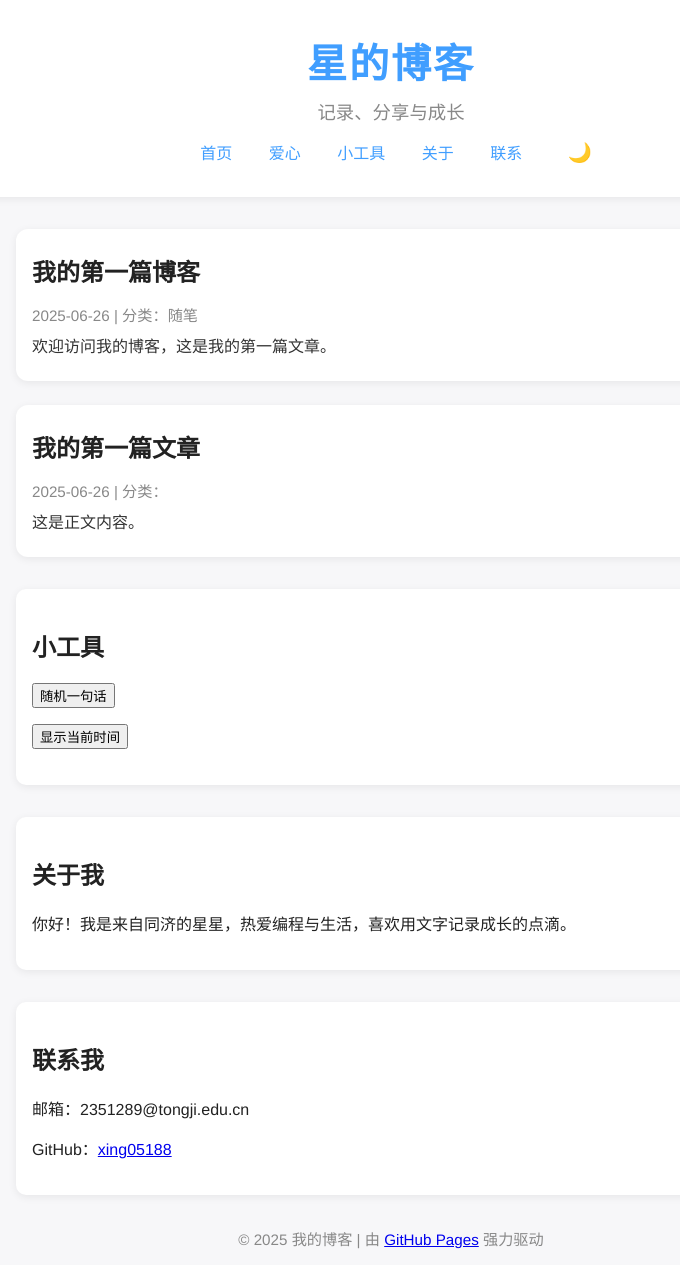
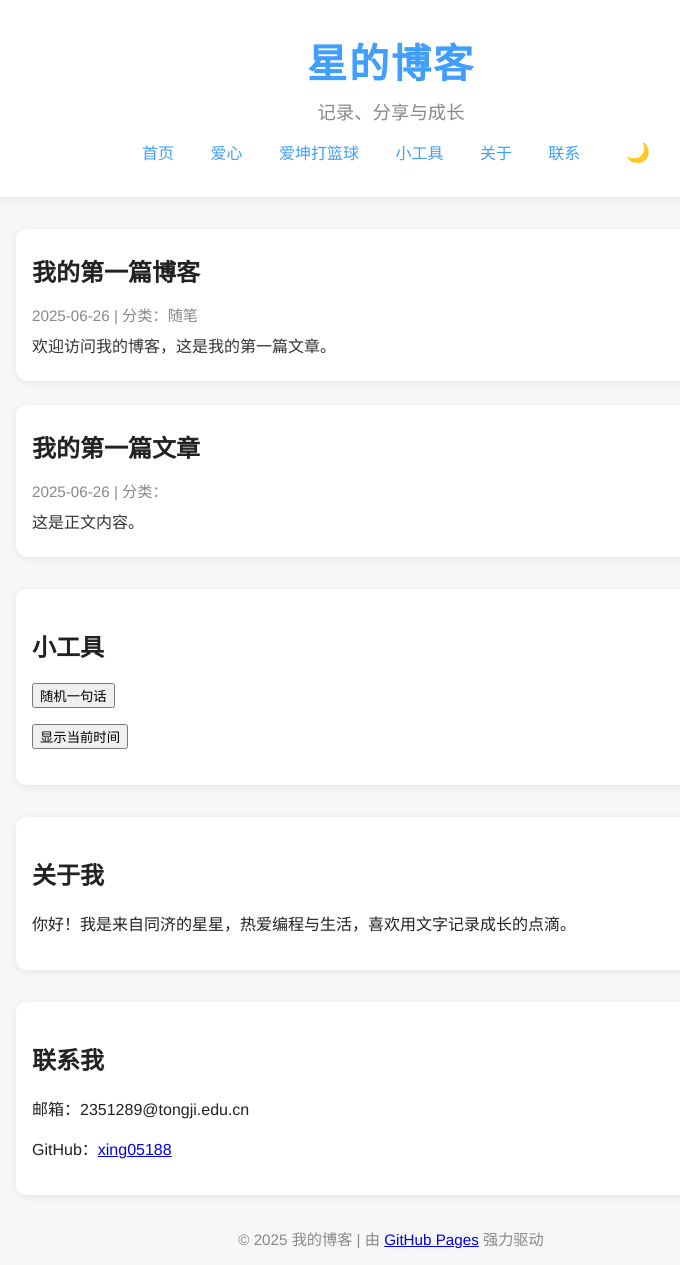
Before and after one commit to xing05188/xing05188.github.io, a Jekyll site: the page built from index.html, in a window 1280 px wide. Shown: the whole page, without its empty margins (249-929 px from the left). Built offline with Jekyll 4.4.1, drawn with Linux system fonts in a browser that asks for light colours.

Commit message:
Update index.html

```diff
--- a/index.html
+++ b/index.html
@@ -15,6 +15,7 @@
     <nav>
       <a href="/">首页</a>
       <a href="/love.html">爱心</a>
+      <a href="/ikun/index.html">爱坤打篮球</a>
       <a href="#tools">小工具</a>
       <a href="#about">关于</a>
       <a href="#contact">联系</a>
```
